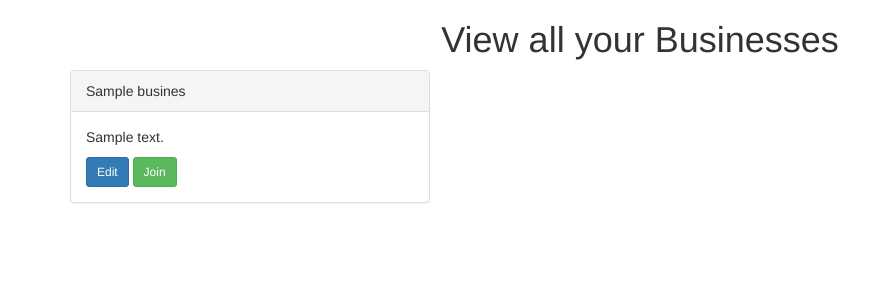
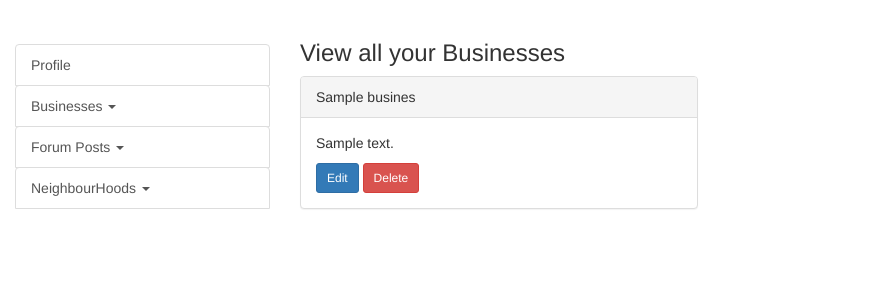
Before and after one commit to ppolle/neighbourhood_watch, a Django app: page /allBusinesses/ in a window 1280 px wide. Shown: the part 52-352 px from the top of the page, without its empty margins (0-886 px from the left). Run offline with Django 3.2, Linux system fonts and the light colour scheme; a user stored in the database is signed in; tables that the repository leaves empty hold one stand-in row (values such as "Sample post"); some libraries are stand-ins or nearby versions.

Commit message:
this commit will implement a better sidebar ui with drop down navigation and all businesses view

```diff
--- a/hoodapp/templates/business/index.html
+++ b/hoodapp/templates/business/index.html
@@ -1,23 +1,31 @@
 {%extends 'base.html'%}
 {%block content%}
-<h1 class="text-center">View all your Businesses</h1>
-<div class="container">
+
+<div class="row container" style="padding-bottom:20px">
+
+			<div class="col-md-3" style="padding-top: 24px">
+				{%if user.join%}
+					{% include 'partials/_sidebar.html' %}
+				{%endif%}
+			</div>
+			<div class="col-md-9">
+				<h3 >View all your Businesses</h3>
 							{% include 'partials/_errors.html' %}
 				<div class="row">
 
 
 					{%for biz in businesses%}
-		<div class="col-md-4">
+					<div class="col-md-6">
 						<div class="panel panel-default">
 
 							<div class="panel-heading">
-					{{biz.name}}
+								{{biz.name.capitalize}}
 							</div>
 							<div class="panel-body">
-					<p>{{biz.description}}</p>
+								<p>{{biz.description.capitalize}}</p>
 
 								<a href="{% url 'editBusiness' biz.id %}" class="btn btn-sm btn-primary">Edit</a>
-					<a href="#" class="btn btn-sm btn-success">Join</a>
+								<a href="#" class="btn btn-sm btn-danger">Delete</a>
 							</div>
 
 
@@ -28,6 +36,10 @@
 
 
 			</div>
+
+			</div>
+
+
 	</div>
 
 
--- a/hoodapp/templates/hood/create.html
+++ b/hoodapp/templates/hood/create.html
@@ -4,9 +4,10 @@
 <div class="row container" style="padding-bottom:20px">
 
 			<div class="col-md-3" >
-				{%if join%}
+				{%if user.join%}
 					{% include 'partials/_sidebar.html' %}
 				{%endif%}
+
 
 			</div>
 			<div class="col-md-7">
--- a/hoodapp/templates/partials/_navbar.html
+++ b/hoodapp/templates/partials/_navbar.html
@@ -32,9 +32,7 @@
                           <span class="caret"></span>
                       </a>
                 <ul class="dropdown-menu" role="menu">
-                  <li>
-                    <a href="{% url 'createBusiness' %}">Create Biz</a>
-                  </li>
+
                    <li>
                     <a href="{% url 'profile' %}">Profile</a>
                   </li>
@@ -47,9 +45,7 @@
                     <a href="{% url 'index' %}">Join Hood</a>
                   </li>
                   {%endif%}
-                  <li>
-                    <a href="{% url 'allBusinesses' %}">My Businesses</a>
-                  </li>
+
 
                   <li>
                     <a href="/accounts/password/change">Change Password</a>
--- a/hoodapp/templates/partials/_sidebar.html
+++ b/hoodapp/templates/partials/_sidebar.html
@@ -1,12 +1,42 @@
 <div class="list-group">
-  <a href="{% url 'index'%}" class="list-group-item ">
-    My NeighbourHood
-  </a>
-  <a href="#" class="list-group-item ">
+
+  <a href="{%url 'profile' %}" class="list-group-item ">
     Profile
   </a>
-  <a href="#" class="list-group-item ">Businesses</a>
-  <a href="#" class="list-group-item">Hoods</a>
-  <a href="{% url 'createPost' %}" class="list-group-item">Forum Posts</a>
-  <a href="#" class="list-group-item">Vestibulum at eros</a>
+
+  <div class="dropdown">
+      <a href="#" class="list-group-item dropdown-toggle" id="dropdownMenu1" data-toggle="dropdown" aria-haspopup="true" aria-expanded="true">Businesses <span class="caret"></span></a>
+      <div class="dropdown-menu" aria-labelledby="dropdownMenu1">
+        <li><a href="{% url 'createBusiness' %}">Create Business</a></li>
+        <li><a href="{% url 'allBusinesses' %}">My Businesses</a></li>
+
+
+      </div>
+  </div>
+
+   <div class="dropdown">
+      <a href="#" class="list-group-item dropdown-toggle" id="dropdownMenu1" data-toggle="dropdown" aria-haspopup="true" aria-expanded="true">Forum Posts <span class="caret"></span></a>
+      <div class="dropdown-menu" aria-labelledby="dropdownMenu1">
+        <li><a href="">My Posts</a></li>
+        <li><a href="{% url 'createPost' %}">Create Post</a></li>
+
+
+
+      </div>
+  </div>
+
+    <div class="dropdown">
+      <a href="#" class="list-group-item dropdown-toggle" id="dropdownMenu1" data-toggle="dropdown" aria-haspopup="true" aria-expanded="true">NeighbourHoods <span class="caret"></span></a>
+      <div class="dropdown-menu" aria-labelledby="dropdownMenu1">
+        <li><a href="{% url 'index'%}">My Hood</a></li>
+        <li><a href="#">My Neighbourhoods</a></li>
+        <li><a href="{% url 'createHood' %}">Create Neighbourhoods</a></li>
+
+        <li><a href="{% url 'changeHood' %}">Change neighbourhoods</a></li>
+
+
+      </div>
+  </div>
+
+
 </div>
--- a/hoodapp/views.py
+++ b/hoodapp/views.py
@@ -270,6 +270,7 @@ def editPost(request,postId):
 	else:
 		messages.error(request,'Join a neighbourhood to edit this post')
 		return HttpResponseRedirect(request.META.get('HTTP_REFERER'))
+
 def changeHood(request):
 	'''
 	View function to retrieve hood resources incase a user wants to change their current neighbourhood
```
Also changed, not shown: hoodapp/templates/hood/myhood.html (+17 -4 lines). Lines whose indentation alone changed are shown as unchanged.
